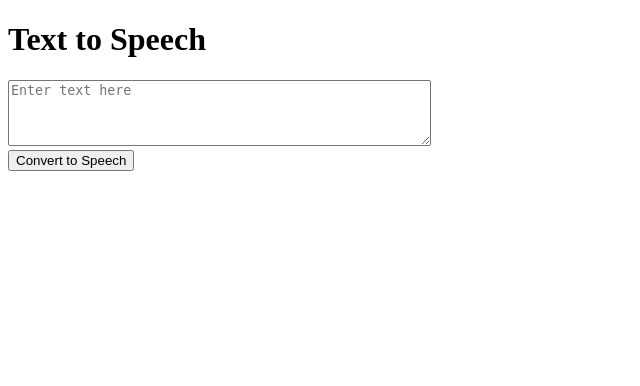
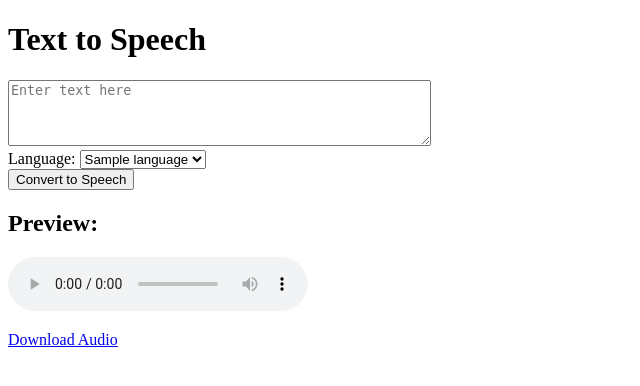
Before and after one commit to hpharsh17/TTS_free, a Flask app: template templates/index.html in a window 1280 px wide. Shown: the top 386 px of the page, without its empty margins (0-640 px from the left). Run offline with Flask 3, Linux system fonts and the light colour scheme; the template is opened without the code that fills it: most values are stand-ins (such as "Sample title", 1, 10 or a date in 2020).

Commit message:
Add language selection and audio preview

```diff
--- a/app.py
+++ b/app.py
@@ -1,19 +1,29 @@
-from flask import Flask, request, render_template, send_file
+from flask import Flask, request, render_template, send_from_directory, url_for
 from gtts import gTTS
+from gtts.lang import tts_langs
 import os
+import uuid
 
 app = Flask(__name__)
 
 @app.route('/', methods=['GET', 'POST'])
 def index():
+    languages = tts_langs()
+    audio_url = None
     if request.method == 'POST':
         text = request.form.get('text', '')
+        lang = request.form.get('lang', 'en')
         if text:
-            tts = gTTS(text)
-            filepath = 'output.mp3'
+            tts = gTTS(text=text, lang=lang)
+            filename = f"{uuid.uuid4()}.mp3"
+            filepath = os.path.join('static', filename)
             tts.save(filepath)
-            return send_file(filepath, as_attachment=True)
-    return render_template('index.html')
+            audio_url = url_for('static', filename=filename)
+    return render_template('index.html', languages=languages, audio_url=audio_url)
+
+@app.route('/download/<filename>')
+def download_file(filename):
+    return send_from_directory('static', filename, as_attachment=True)
 
 if __name__ == '__main__':
     app.run(debug=True)
--- a/templates/index.html
+++ b/templates/index.html
@@ -7,7 +7,21 @@
     <h1>Text to Speech</h1>
     <form method="post">
         <textarea name="text" rows="4" cols="50" placeholder="Enter text here"></textarea><br>
+        <label for="lang">Language:</label>
+        <select name="lang">
+            {% for code, name in languages.items() %}
+            <option value="{{ code }}">{{ name }}</option>
+            {% endfor %}
+        </select><br>
         <button type="submit">Convert to Speech</button>
     </form>
+
+    {% if audio_url %}
+    <h2>Preview:</h2>
+    <audio controls>
+        <source src="{{ audio_url }}" type="audio/mpeg">
+    </audio>
+    <p><a href="{{ url_for('download_file', filename=audio_url.split('/')[-1]) }}">Download Audio</a></p>
+    {% endif %}
 </body>
 </html>
```
Also changed, not shown: README.md, 1 other file.
